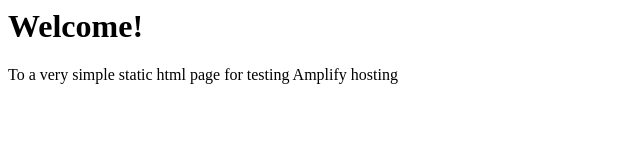
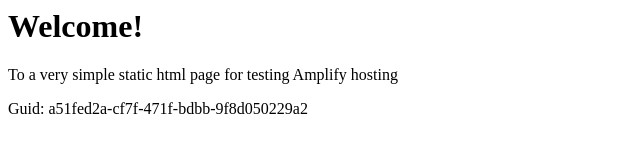
Before and after one commit to aws-aemilia-pdx/Github-PR-Commit-Integration-Test-DoNotTouch-v1-beta-us-west-2, a website: page src/index.html in a window 1280 px wide. Shown: the whole page, without its empty margins (0-640 px from the left). Drawn offline with Linux system fonts and the light colour scheme.

Commit message:
commit from integ tests

```diff
--- a/src/index.html
+++ b/src/index.html
@@ -1,3 +1,5 @@
+
+
 <html lang="en">
 
 <head>
@@ -10,6 +12,6 @@
 <body>
     <h1>Welcome!</h1>
     <p>To a very simple static html page for testing Amplify hosting</p>
-</body>
+    <p>Guid: a51fed2a-cf7f-471f-bdbb-9f8d050229a2</p></body>
 
 </html>
```
